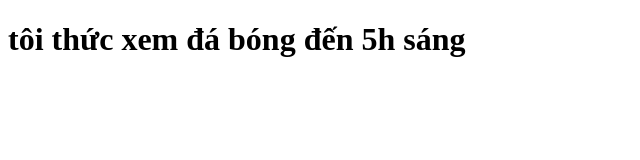
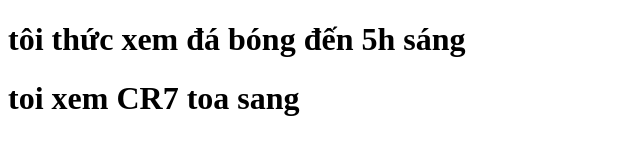
Before and after one commit to HuyHuyFE/DemoGit, a plain HTML site: page Java.html in a window 1280 px wide. Shown: the whole page, without its empty margins (0-640 px from the left). Drawn offline with Linux system fonts and the light colour scheme.

Commit message:
Update Java.html

```diff
--- a/Java.html
+++ b/Java.html
@@ -10,6 +10,7 @@
 
 <body>
     <h1>tôi thức xem đá bóng đến 5h sáng</h1>
+    <h1> toi xem CR7 toa sang <h1>
 </body>
 
 </html>
```
